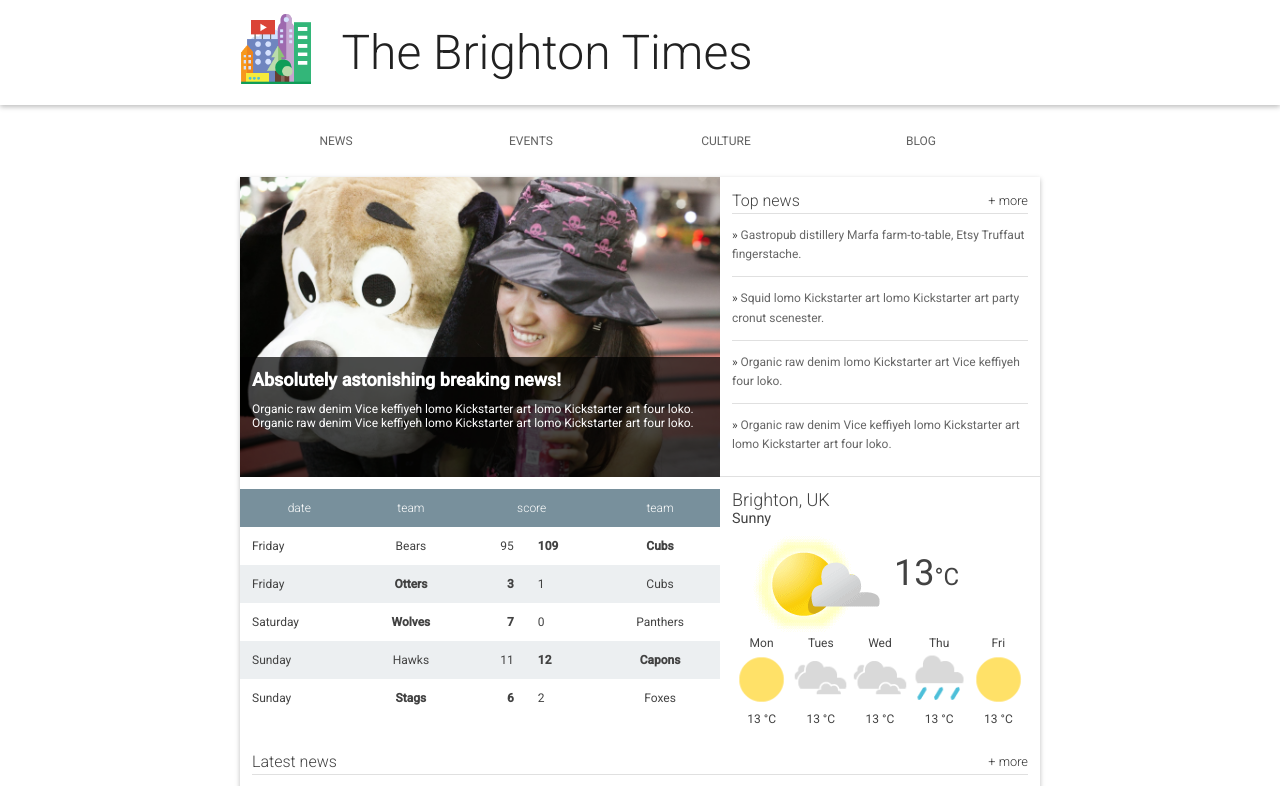
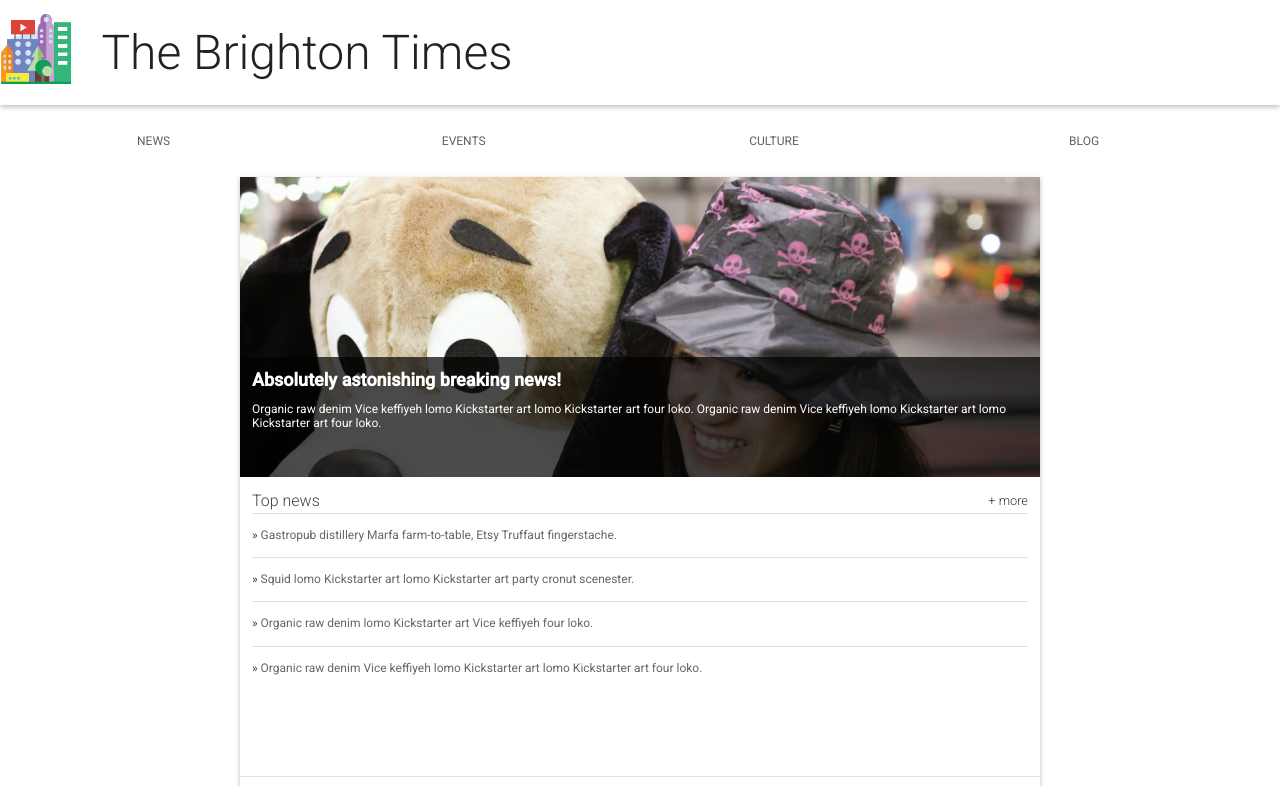
Before and after one commit to CesarSuriano/design-responsivo-udacity, a plain HTML site: page index.html in a window 1280 px wide. Shown: the top 786 px of the page. Drawn offline with Linux system fonts and the light colour scheme.

Commit message:
sessao 1 com bugs

```diff
--- a/index.html
+++ b/index.html
@@ -1,6 +1,8 @@
+<!--Olha a resolucao e compara com o seu-->
 <!doctype html>
 <html lang="en">
   <head>
+    <meta name="viewport" content="width=device-width, initial-scale=1">
     <meta charset="utf-8">
     <meta http-equiv="X-UA-Compatible" content="IE=edge">
     <title>Brighton Times</title>
--- a/main.css
+++ b/main.css
@@ -53,7 +53,7 @@ ul {
 }
 
 .header__inner {
-  width: 800px;
+  width: 100%;
   margin-left: auto;
   margin-right: auto;
 }
@@ -81,7 +81,7 @@ ul {
  */
 
 .nav {
-  width: 800px;
+  width: 100%;
   margin-left: auto;
   margin-right: auto;
 }
@@ -105,6 +105,7 @@ ul {
 .nav a {
   text-decoration: none;
   color: #616161;
+  padding: 1.5em;
 }
 
 .nav a:hover {
@@ -141,7 +142,7 @@ main {
 
 .hero {
   float: left;
-  width: 480px;
+  width: 100%;
   position: relative;
   background-image: url("./images/dog.jpg");
   background-size: cover;
@@ -169,7 +170,7 @@ main {
 
 .top-news {
   float: right;
-  width: 320px;
+  width: 100%;
   height: 300px;
   border-bottom: 1px solid #E0E0E0;
   padding: 1em;
@@ -199,6 +200,7 @@ main {
 .top-news__item a {
   text-decoration: none;
   color: #666;
+  padding: 1.5em inherit;
 }
 
 .top-news__item a:hover,
@@ -214,7 +216,7 @@ main {
  */
 
 .scores {
-  width: 480px;
+  width: 100%;
   float: left;
   padding-top: 1em;
 }
@@ -264,7 +266,7 @@ main {
 
 .weather {
   float: right;
-  width: 320px;
+  width: 100%;
   padding: 1em;
 }
 
@@ -341,6 +343,7 @@ main {
 .snippet__title a {
   text-decoration: none;
   color: #666;
+  padding: 1.5em;
 }
 
 .snippet__title a:hover,
@@ -369,4 +372,5 @@ footer li {
 footer a {
   text-decoration: none;
   color: #333;
+  padding: 1.5em;
 }
```
